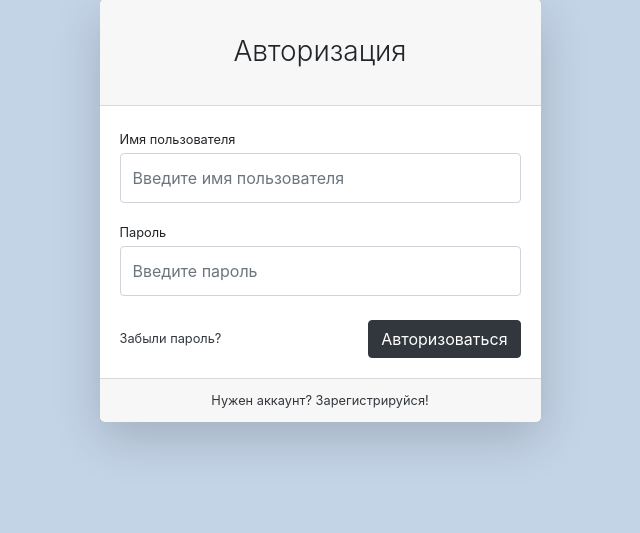
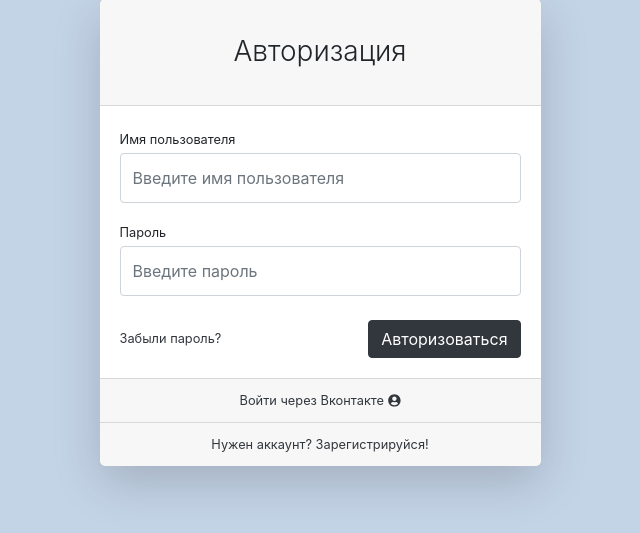
Before and after one commit to karasevvs/geekshop, a Django app: page /users/login/ in a window 1280 px wide. Shown: the part 49-582 px from the top of the page, without its empty margins (320-960 px from the left). Run offline with Django 3.2, Linux system fonts and the light colour scheme; some libraries are stand-ins or nearby versions.

Commit message:
базовый вход через вк

```diff
--- a/geekshop/urls.py
+++ b/geekshop/urls.py
@@ -23,6 +23,7 @@ from products.views import index
 urlpatterns = [
     path('admin/', admin.site.urls),
     path('', index, name='index'),
+    path('', include('social_django.urls', namespace='social')),
     path('products/', include('products.urls', namespace='products')),
     path('users/', include('users.urls', namespace='users')),
     path('baskets/', include('baskets.urls', namespace='baskets')),
--- a/users/templates/users/login.html
+++ b/users/templates/users/login.html
@@ -27,6 +27,13 @@
                             </form>
                         </div>
                         <div class="card-footer text-center">
+                            <div class="small"><a href="{% url 'social:begin' 'vk-oauth2'%}?next=/">
+                                Войти через Вконтакте
+                                <i class="fas fa-user-circle"></i>
+                            </a>
+                            </div>
+                        </div>
+                        <div class="card-footer text-center">
                             <div class="small"><a href="{% url 'users:registration' %}">Нужен аккаунт?
                                 Зарегистрируйся!</a>
                             </div>
--- a/users/views.py
+++ b/users/views.py
@@ -77,6 +77,7 @@ def verify(request, email, activation_key):
         if user.activation_key == activation_key and not user.is_activation_key_expired():
             user.is_active = True
             user.save()
+            # backend='django.contrib.auth.backends.ModelBackend'
             auth.login(request, user)
         return render(request, 'users/verify.html')
     return HttpResponseRedirect(reverse('users:login'))
```
Also changed, not shown: geekshop/settings.py (+14 -2 lines), 2 other files.
